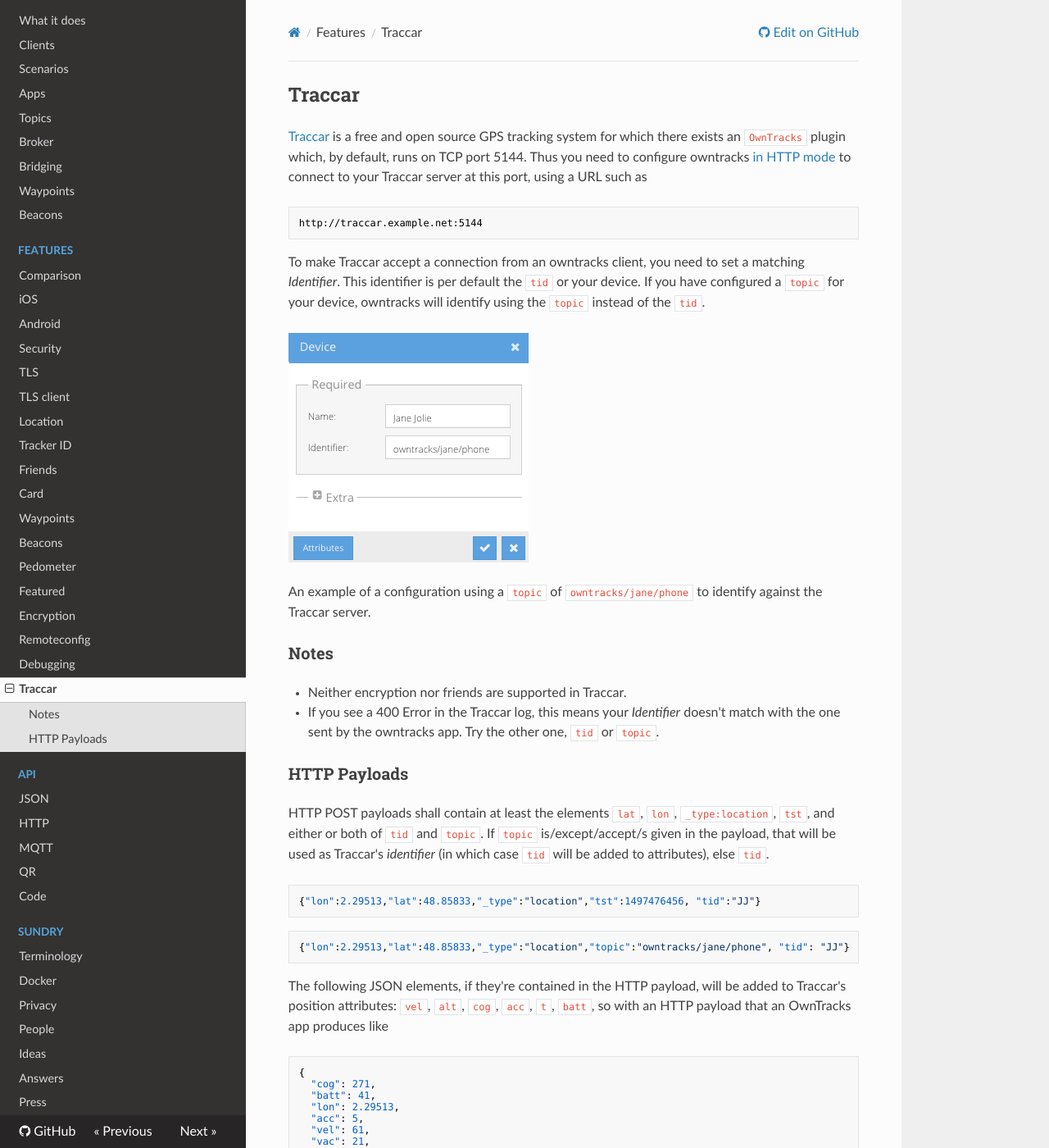
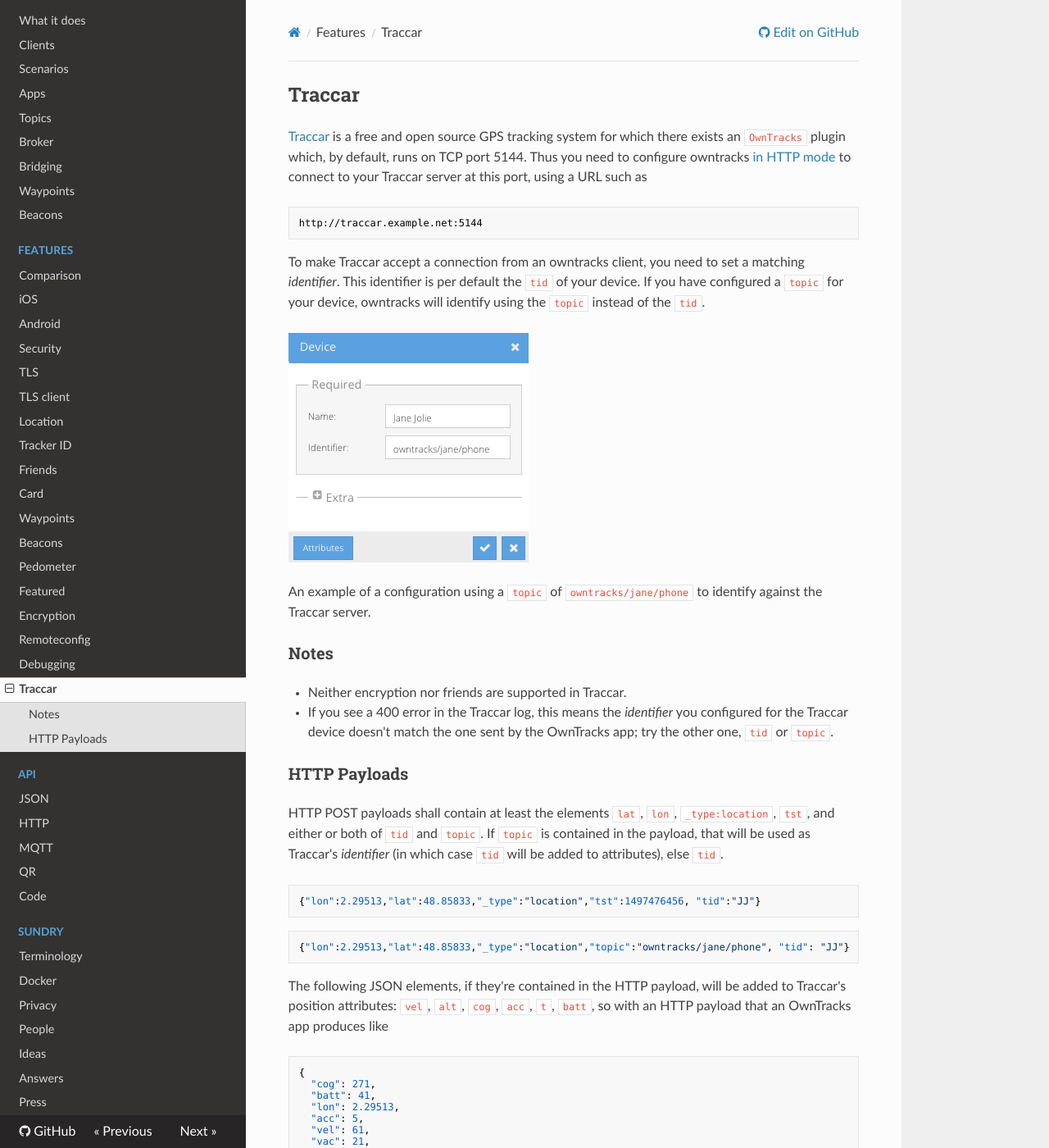
Before and after one commit to owntracks/booklet, an MkDocs documentation site: the page built from docs/features/traccar.md, in a window 1280 px wide and 1400 px high. Shown: the whole window at 82% size. Built offline with MkDocs 1.6.1, drawn with Linux system fonts in a browser that asks for light colours; nearby versions of some CDN libraries; old or Windows-style settings are respelled for this version of MkDocs.

Commit message:
slight rewording

````diff
--- a/docs/features/traccar.md
+++ b/docs/features/traccar.md
@@ -5,7 +5,7 @@
 http://traccar.example.net:5144
 ```
 
-To make Traccar accept a connection from an owntracks client, you need to set a matching _Identifier_. This identifier is per default the `tid` or your device. If you have configured a `topic` for your device, owntracks will identify  using the `topic` instead of the `tid`.
+To make Traccar accept a connection from an owntracks client, you need to set a matching _identifier_. This identifier is per default the `tid` of your device. If you have configured a `topic` for your device, owntracks will identify  using the `topic` instead of the `tid`.
 
 ![Traccar device configuration](images/traccar-device.jpg)
 
@@ -15,11 +15,11 @@ An example of a configuration using a `topic` of `owntracks/jane/phone` to ident
 ### Notes
 
 * Neither encryption nor friends are supported in Traccar.
-* If you see a 400 Error in the Traccar log, this means your _Identifier_ doesn't match with the one sent by the owntracks app. Try the other one, `tid` or `topic`.
+* If you see a 400 error in the Traccar log, this means the _identifier_ you configured for the Traccar device doesn't match the one sent by the OwnTracks app; try the other one, `tid` or `topic`.
 
 ### HTTP Payloads
 
-HTTP POST payloads shall contain at least the elements `lat`, `lon`, `_type:location`, `tst`, and either or both of `tid` and `topic`. If `topic` is/except/accept/s given in the payload, that will be used as Traccar's _identifier_ (in which case `tid` will be added to attributes), else `tid`.
+HTTP POST payloads shall contain at least the elements `lat`, `lon`, `_type:location`, `tst`, and either or both of `tid` and `topic`. If `topic` is contained in the payload, that will be used as Traccar's _identifier_ (in which case `tid` will be added to attributes), else `tid`.
 
 ```json
 {"lon":2.29513,"lat":48.85833,"_type":"location","tst":1497476456, "tid":"JJ"}
````
